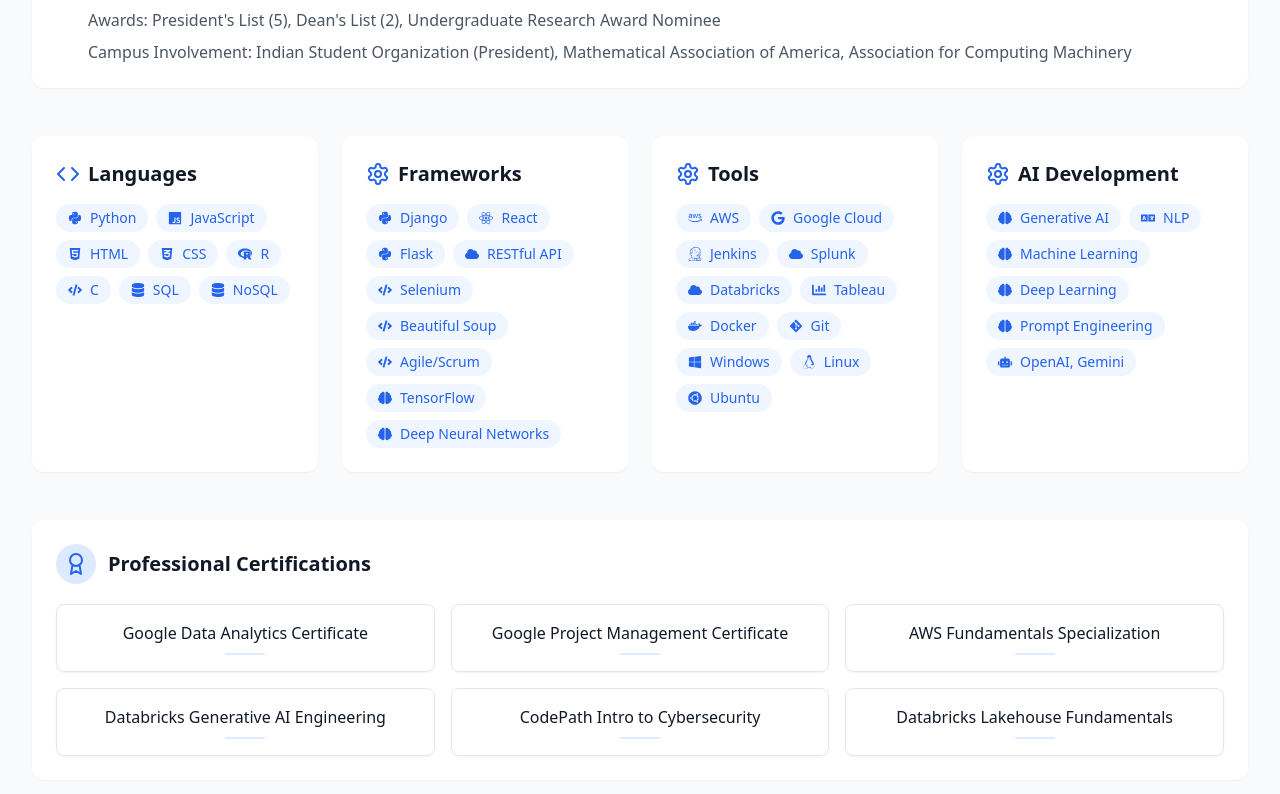
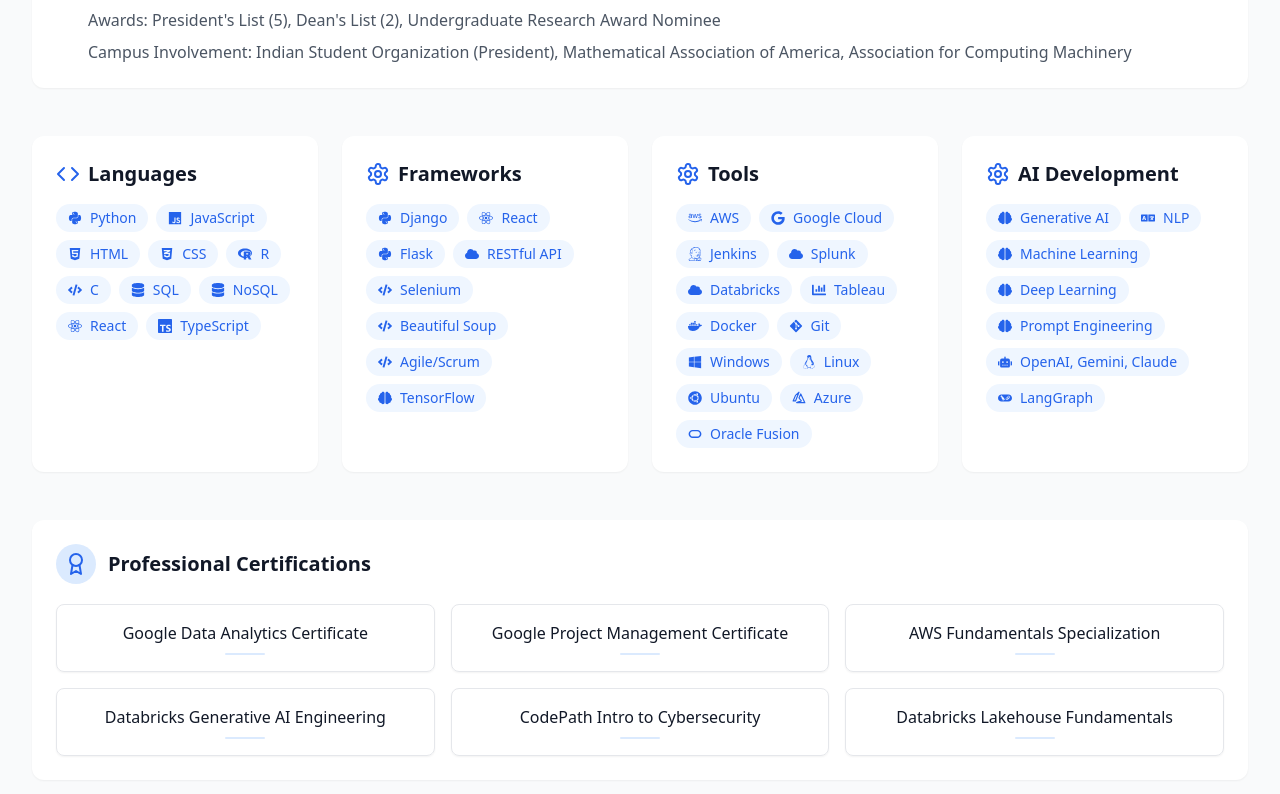
Before and after one commit to manishkolla/manishkolla, a React (Vite) app: page / in a window 1280 px wide. Shown: the part 1976-2770 px from the top of the page. Built offline with nearby package versions, Linux system fonts and the light colour scheme.

Commit message:
feat: add experience, update skills and interests, and integrate Vercel analytics and speed insights.

```diff
--- a/package.json
+++ b/package.json
@@ -10,6 +10,8 @@
   },
   "dependencies": {
     "@react-three/fiber": "^8.12.3",
+    "@vercel/analytics": "^2.0.1",
+    "@vercel/speed-insights": "^2.0.0",
     "lucide-react": "^0.263.1",
     "react": "^18.2.0",
     "react-dom": "^18.2.0",
--- a/src/App.jsx
+++ b/src/App.jsx
@@ -8,6 +8,8 @@
 import Footer from './components/Footer';
 import WorkingOnSection from './components/WorkingOnSection';
 import Interests from './components/InterestSection';
+import { SpeedInsights } from "@vercel/speed-insights/react";
+import { Analytics } from "@vercel/analytics/react";
 
 const App = () => {
   const [isLoading, setIsLoading] = useState(true);
@@ -16,7 +18,7 @@
     // Simulate initial loading
     setTimeout(() => {
       setIsLoading(false);
-    }, 2500);
+    }, 2000);
   }, []);
 
   if (isLoading) {
@@ -43,6 +45,8 @@
           <ContactSection />
         </main>
         <Footer />
+        <SpeedInsights />
+        <Analytics />
       </div>
     </ThemeProvider>
   );
--- a/src/components/AboutSection.jsx
+++ b/src/components/AboutSection.jsx
@@ -2,6 +2,9 @@
 import { Book, Award, Code, Settings, Briefcase, Clock } from 'lucide-react';
 import { useTheme } from '../context/ThemeContext';
 import { FaPython, FaJs, FaHtml5, FaLanguage, FaRobot, FaCss3Alt, FaMicrophone, FaJava, FaDatabase, FaReact, FaNodeJs, FaAws, FaGoogle, FaDocker, FaGitAlt, FaCode, FaCloud, FaBrain, FaRProject, FaWindows, FaLinux, FaUbuntu, FaJenkins, FaChartBar } from 'react-icons/fa';
+import { SiLangchain, SiTypescript } from 'react-icons/si';
+import { TbBrandAzure } from 'react-icons/tb';
+import { GrOracle } from 'react-icons/gr';
 
 const AboutSection = () => {
   const { currentTheme } = useTheme();
@@ -49,7 +52,9 @@
       { name: 'R', icon: <FaRProject /> },
       { name: 'C', icon: <FaCode /> },
       { name: 'SQL', icon: <FaDatabase /> },
-      { name: 'NoSQL', icon: <FaDatabase /> }
+      { name: 'NoSQL', icon: <FaDatabase /> },
+      { name: 'React', icon: <FaReact /> },
+      { name: 'TypeScript', icon: <SiTypescript /> }
     ],
     frameworks: [
       { name: 'Django', icon: <FaPython /> },
@@ -59,8 +64,7 @@
       { name: 'Selenium', icon: <FaCode /> },
       { name: 'Beautiful Soup', icon: <FaCode /> },
       { name: 'Agile/Scrum', icon: <FaCode /> },
-      { name: 'TensorFlow', icon: <FaBrain /> },
-      { name: 'Deep Neural Networks', icon: <FaBrain /> }
+      { name: 'TensorFlow', icon: <FaBrain /> }
     ],
     tools: [
       { name: 'AWS', icon: <FaAws /> },
@@ -73,7 +77,9 @@
       { name: 'Git', icon: <FaGitAlt /> },
       { name: 'Windows', icon: <FaWindows /> },
       { name: 'Linux', icon: <FaLinux /> },
-      { name: 'Ubuntu', icon: <FaUbuntu /> }
+      { name: 'Ubuntu', icon: <FaUbuntu /> },
+      { name: 'Azure', icon: <TbBrandAzure /> },
+      { name: 'Oracle Fusion', icon: <GrOracle /> }
     ],
     aiAndDevSpecializations: [
       { name: 'Generative AI', icon: <FaBrain /> },
@@ -81,7 +87,8 @@
       { name: 'Machine Learning', icon: <FaBrain /> },
       { name: 'Deep Learning', icon: <FaBrain /> },
       { name: 'Prompt Engineering', icon: <FaBrain /> },
-      { name: 'OpenAI, Gemini', icon: <FaRobot /> },
+      { name: 'OpenAI, Gemini, Claude', icon: <FaRobot /> },
+      { name: 'LangGraph', icon: <SiLangchain /> },
     ]
   };
 
@@ -100,7 +107,7 @@
         <div className="text-center">
           <h2 className={`text-3xl font-bold ${currentTheme.text.primary} sm:text-4xl`}>About Me</h2>
           <p className={`mt-4 text-lg ${currentTheme.text.secondary} max-w-3xl mx-auto text-center`}>
-          I am passionate about solving complex problems through data and AI. With a strong foundation in computer science and machine learning, I enjoy turning ideas into impactful solutions. Beyond technology, I love staying active through badminton and swimming, as well as exploring new cuisines. I believe that curiosity—whether in data, sports, or food—drives growth and creativity. Whether working on research, development, or mentorship, I am always eager to learn, adapt, and make a meaningful impact.
+          I am passionate about solving complex problems through data and AI. With a strong foundation in computer science and machine learning, I enjoy turning ideas into impactful solutions. Beyond technology, I love staying active through badminton and swimming, as well as exploring new cuisines. I believe that curiosity drives growth and creativity. Whether working on research, development, or mentorship, I am always eager to learn, adapt, and make a meaningful impact.
           </p>
         </div>
 
--- a/src/components/ExperienceSection.jsx
+++ b/src/components/ExperienceSection.jsx
@@ -20,9 +20,13 @@
   FaCode,
   FaRobot,
   FaNetworkWired,
-  FaUserGraduate
+  FaUserGraduate,
+  FaReact,
+  FaShieldAlt
 } from 'react-icons/fa';
-import { SiOpenai } from "react-icons/si";
+import { TbBrandOpenai, TbBrandAzure } from "react-icons/tb";
+import { SiLangchain, SiApachespark, SiDatabricks, SiNeo4J } from "react-icons/si";
+import { GrOracle } from "react-icons/gr";
 import { MdOutlineTipsAndUpdates } from "react-icons/md";
 import { FaChartPie } from "react-icons/fa";
 import { FaFlask } from "react-icons/fa";
@@ -33,6 +37,17 @@
   const { currentTheme } = useTheme();
 
   const experiences = [
+    {
+      id: 5,
+      title: "Associate Data Scientist",
+      company: "Automatic Data Processing (ADP)",
+      location: "Alpharetta, GA",
+      period: "June 2025 - Present",
+      achievements: [
+        "Building some cool projects and tools."
+      ],
+      techStack: ["LangGraph", "PySpark", "AWS", "Azure", "Databricks", "CI/CD", "Workflow Automation", "RPA", "Machine Learning", "Oracle", "React", "MCP (Model Context Protocol)", "AI Guardrails", "Graph-Based Memory Systems"]
+    },
     {
       id: 1,
       title: "Research Analyst / Data Scientist",
@@ -109,10 +124,22 @@
     "C": <FaCode className="w-4 h-4 mr-1" />,
     "AI": <FaRobot className="w-4 h-4 mr-1" />,
     "IT Support": <FaNetworkWired className="w-4 h-4 mr-1" />,
-    "OpenAI": <SiOpenai className="w-4 h-4 mr-1" />,
+    "OpenAI": <TbBrandOpenai className="w-4 h-4 mr-1" />,
     "Prompt Engineering": <MdOutlineTipsAndUpdates className="w-4 h-4 mr-1" />,
     "Statistics": <FaChartPie className="w-4 h-4 mr-1" />,
-    "Research": <FaFlask className="w-4 h-4 mr-1" />
+    "Research": <FaFlask className="w-4 h-4 mr-1" />,
+    "LangGraph": <SiLangchain className="w-4 h-4 mr-1" />,
+    "PySpark": <SiApachespark className="w-4 h-4 mr-1" />,
+    "Databricks": <SiDatabricks className="w-4 h-4 mr-1" />,
+    "RPA": <FaRobot className="w-4 h-4 mr-1" />,
+    "Workflow Automation": <FaNetworkWired className="w-4 h-4 mr-1" />,
+    "Oracle": <GrOracle className="w-4 h-4 mr-1 text-red-600" />,
+    "React": <FaReact className="w-4 h-4 mr-1 text-cyan-400" />,
+    "MCP (Model Context Protocol)": <FaNetworkWired className="w-4 h-4 mr-1" />,
+    "AI Guardrails": <FaShieldAlt className="w-4 h-4 mr-1 text-green-500" />,
+    "Graph-Based Memory Systems": <SiNeo4J className="w-4 h-4 mr-1 text-blue-500" />,
+    "Spatial Memory Architectures": <FaBrain className="w-4 h-4 mr-1 text-pink-400" />,
+    "Azure": <TbBrandAzure className="w-4 h-4 mr-1 text-blue-500" />
   };
 
   return (
@@ -164,9 +191,8 @@
                     </div>
                   </div>
                   <ChevronDown
-                    className={`w-5 h-5 ${currentTheme.text.secondary} transform transition-transform duration-200 ${
-                      expandedId === exp.id ? 'rotate-180' : ''
-                    }`}
+                    className={`w-5 h-5 ${currentTheme.text.secondary} transform transition-transform duration-200 ${expandedId === exp.id ? 'rotate-180' : ''
+                      }`}
                   />
                 </div>
               </button>
--- a/src/components/InterestSection.jsx
+++ b/src/components/InterestSection.jsx
@@ -5,7 +5,8 @@
   Tv,
   Dumbbell,
   Waves,
-  Gamepad2
+  Gamepad2,
+  Utensils
 } from 'lucide-react';
 
 import { useTheme } from '../context/ThemeContext';
@@ -16,19 +17,31 @@
 
   const interests = [
     {
-      title: "Badminton",
-      icon: Dumbbell,
-      description: "Regular player who enjoys getting together with friends for a game. Always up for a match!",
+      title: "Badminton & Swimming",
+      icon: Activity,
+      description: "Enjoy playing badminton with friends and swimming recreationally to stay fit, have fun, and relieve stress.",
     },
     {
-      title: "Swimming",
-      icon: Waves,
-      description: "Enjoy swimming as a way to relax and stay fit. Compete in local swimming events and explore different swimming techniques.",
+      title: "Cooking",
+      icon: Utensils,
+      description: "Loves winding down after work by cooking and experimenting with new recipes. The kitchen is my whiteboard for creative culinary ideas.",
     },
     {
       title: "Travelling & Exploring New Cuisines",
       icon: Globe2,
-      description: "Passionate about visiting new places and experiencing diverse cultures through their food and traditions.",
+      description: (
+        <>
+          Passionate about visiting new places and experiencing diverse cultures through food. Check out my restaurant list on{" "}
+          <a
+            href="https://beliapp.co/app/Manish_K"
+            target="_blank"
+            rel="noopener noreferrer"
+            className={`${currentTheme.text.accent} hover:underline font-semibold`}
+          >
+            Beli
+          </a>!
+        </>
+      ),
     },
     {
       title: "Favorite Shows",
@@ -37,6 +50,7 @@
         <>
           The Office<br />
           Big Bang Theory<br />
+          Modern Family<br />
           Suits
         </>
       ),
```
Also changed, not shown: 1 other file (tests, documents, lock files or other folders).
